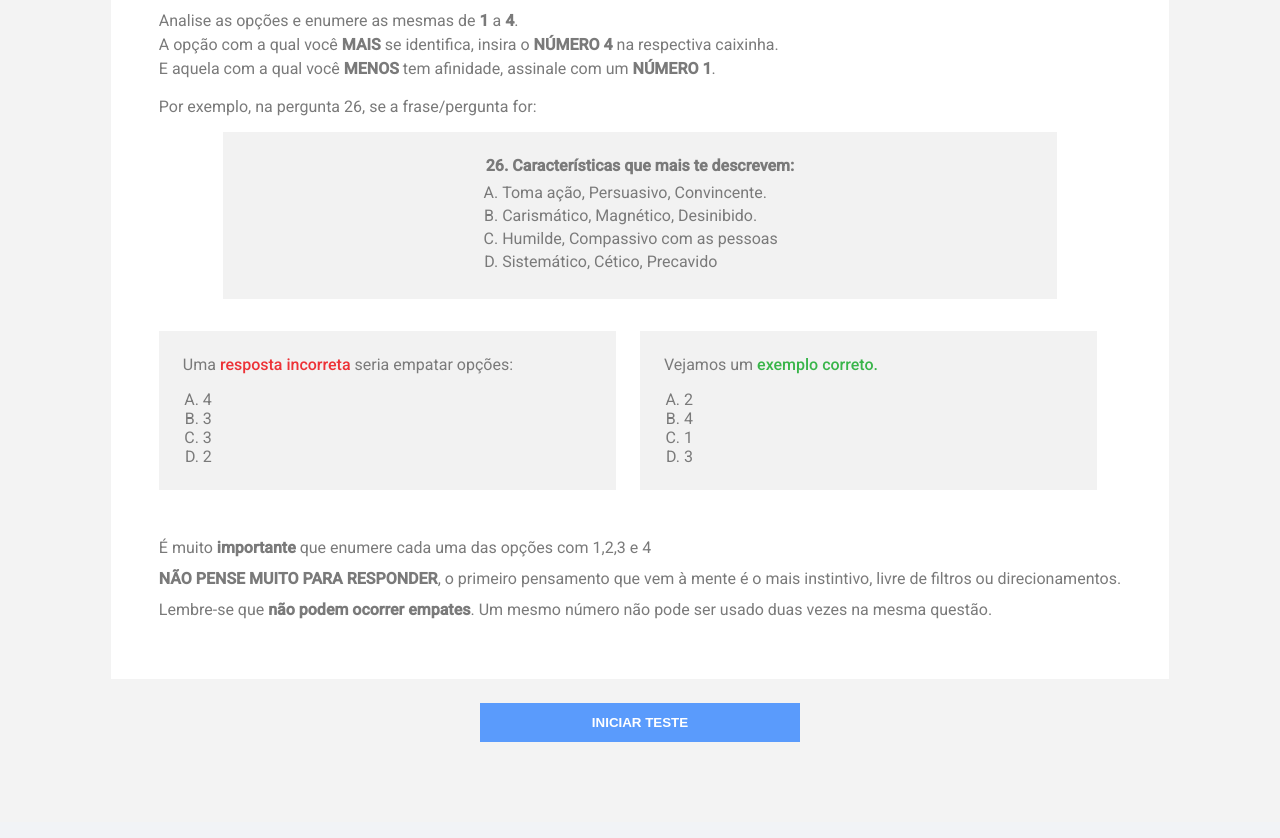
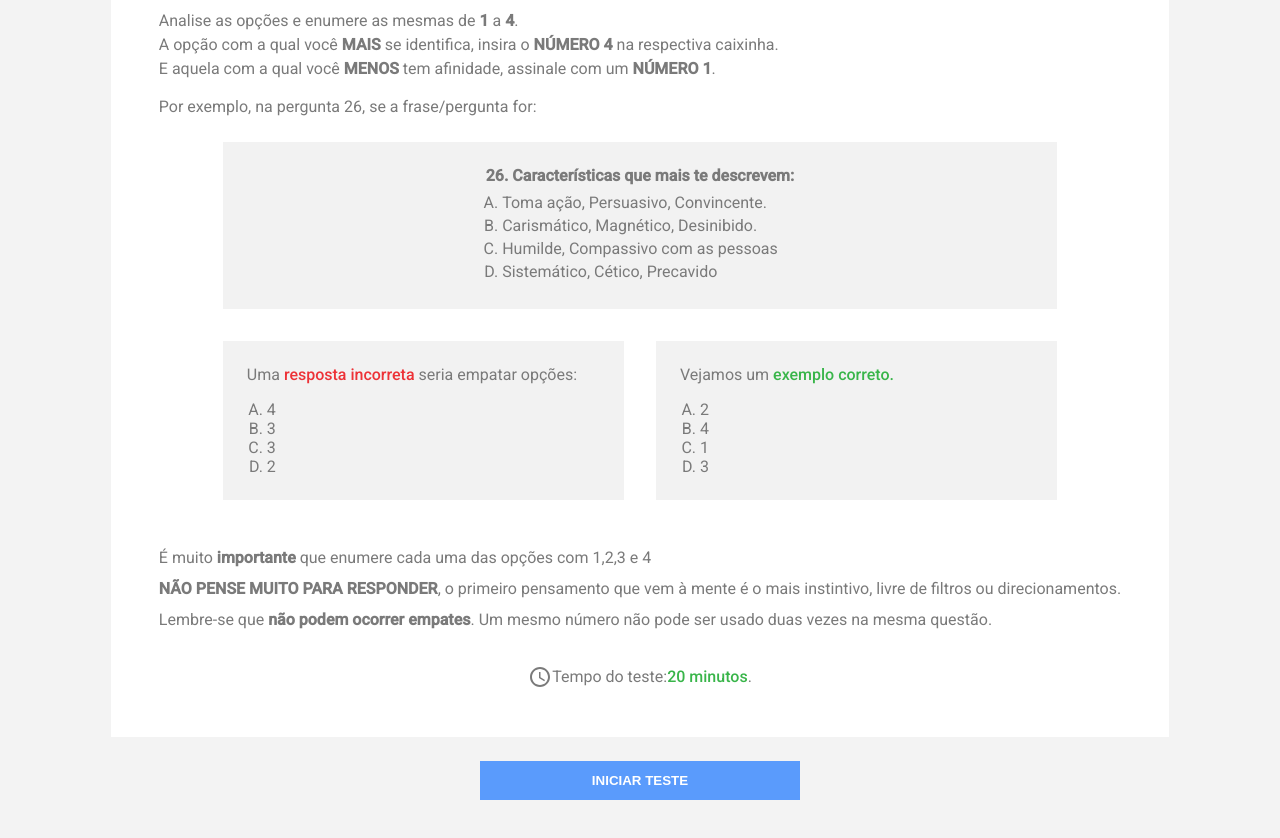
Before and after one commit to michel-cm/React-Teste-Disk, a React (Create React App) app: page / in a window 1280 px wide. Shown: the part 360-1198 px from the top of the page. Built offline with nearby package versions, Linux system fonts and the light colour scheme; no server answers.

Commit message:
correcoes page Instrucoes

```diff
--- a/src/pages/Intrucoes/index.js
+++ b/src/pages/Intrucoes/index.js
@@ -2,6 +2,8 @@ import * as C from "./styles";
 import { Link } from "react-router-dom";
 
 import logo from "../../assets/Giro-Agro-logo.png";
+
+import AccessTimeOutlinedIcon from "@mui/icons-material/AccessTimeOutlined";
 
 export const Instrucoes = () => {
   return (
@@ -75,12 +77,15 @@ export const Instrucoes = () => {
               Lembre-se que <b>não podem ocorrer empates</b>. Um mesmo número
               não pode ser usado duas vezes na mesma questão.
             </p>
+            <C.AreaTempo>
+              <AccessTimeOutlinedIcon /> Tempo do teste:<span> 20 minutos</span>.
+            </C.AreaTempo>
           </C.AreaLembrete>
         </C.AreaInstrucoes>
       </C.ContainerInstrucoes>
-      <C.Button>
-        INICIAR TESTE
-      </C.Button>
+      <Link to={"/teste"}>
+        <C.Button>INICIAR TESTE</C.Button>
+      </Link>
     </C.Container>
   );
 };
--- a/src/pages/Intrucoes/styles.js
+++ b/src/pages/Intrucoes/styles.js
@@ -50,7 +50,7 @@ export const AreaExemploPergunta = styled.div`
   display: flex;
   flex-direction: column;
   align-items: center;
-  margin: 0 64px;
+  margin: 10px 64px 0px 64px;
 
   ol {
     padding-top: 8px;
@@ -63,7 +63,8 @@ export const AreaExemploPergunta = styled.div`
 
 export const AreaExemplosResposta = styled.div`
   display: flex;
-  margin: 32px 0px 48px 0;
+  margin: 32px 64px 48px 64px;
+  gap: 32px;
 `;
 
 export const AreaRespostaIncorreta = styled.div`
@@ -73,7 +74,7 @@ export const AreaRespostaIncorreta = styled.div`
   align-items: flex-start;
   padding: 24px;
   flex: 1;
-  margin-right: 24px;
+
 
   ol {
     padding-left: 20px;
@@ -93,7 +94,6 @@ export const AreaRespostaCorreta = styled.div`
   align-items: flex-start;
   padding: 24px;
   flex: 1;
-  margin-right: 24px;
 
   ol {
     padding-left: 20px;
@@ -128,3 +128,15 @@ export const Button = styled.button`
     filter: brightness(0.9);
   }
 `;
+
+export const AreaTempo = styled.div`
+    display: flex;
+    align-items: center;
+    justify-content: center;
+    margin-top: 24px;
+
+    span {
+        color: #39b54a;
+        font-weight: 500;
+    }
+`;
```
